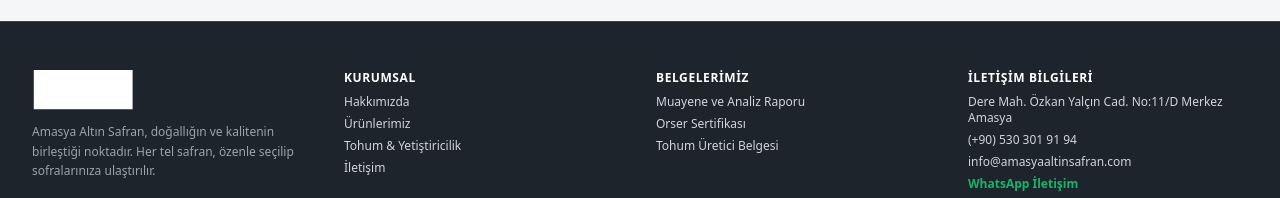
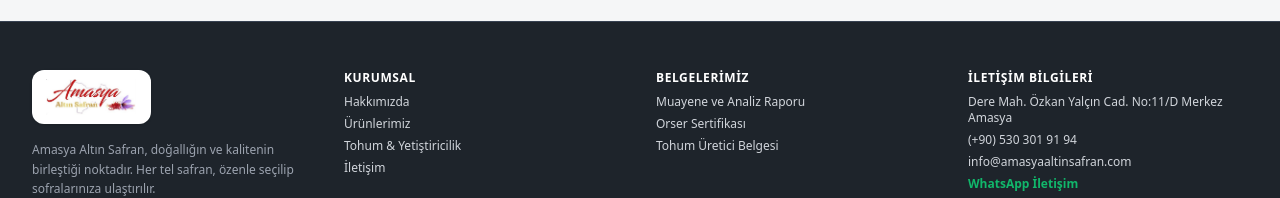
Before and after one commit to ReckyRey05/kvk-dijital, a Next.js app: page /projeler/amasya-altin-safran in a window 1280 px wide. Shown: the part 5788-5986 px from the top of the page. Built offline with nearby package versions, Linux system fonts and the light colour scheme.

Commit message:
fix(footer): remove brightness invert filter from logo and render inside subtle contrast card for high visibility

```diff
--- a/src/app/projeler/amasya-altin-safran/AmasyaAltinSafranClient.tsx
+++ b/src/app/projeler/amasya-altin-safran/AmasyaAltinSafranClient.tsx
@@ -1118,11 +1118,13 @@ export default function AmasyaAltinSafranClient() {
           <div className="grid grid-cols-1 md:grid-cols-2 lg:grid-cols-4 gap-8 pb-8 border-b border-[#374151]">
 
             <div className="space-y-3">
-              <img
-                src="/images/amasya-altin-safran/logo.png"
-                alt="Amasya Altın Safran"
-                className="h-10 w-auto object-contain brightness-0 invert"
-              />
+              <div className="inline-block bg-white px-3 py-2 rounded-xl border border-white/20 shadow-sm">
+                <img
+                  src="/images/amasya-altin-safran/logo.png"
+                  alt="Amasya Altın Safran"
+                  className="h-9 w-auto object-contain"
+                />
+              </div>
               <p className="text-xs text-[#9CA3AF] leading-relaxed">
                 Amasya Altın Safran, doğallığın ve kalitenin birleştiği noktadır. Her tel safran, özenle seçilip sofralarınıza ulaştırılır.
               </p>
```
